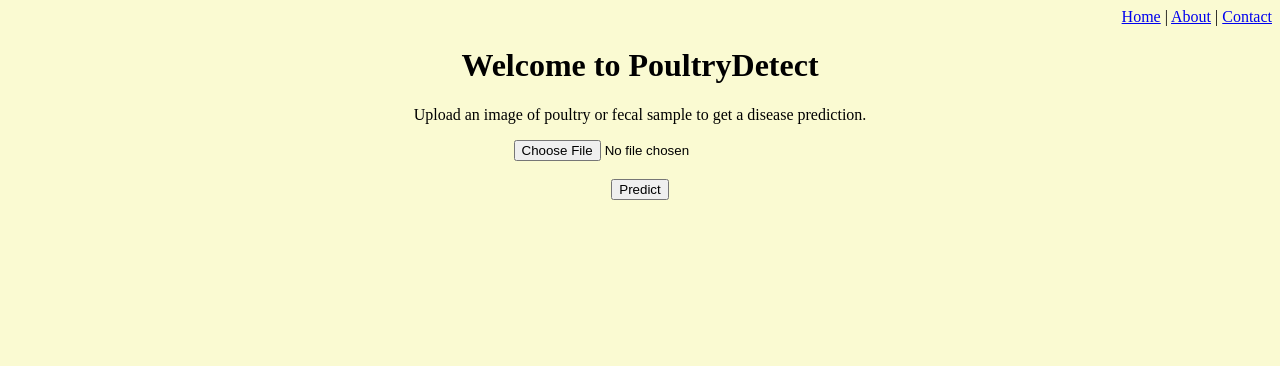
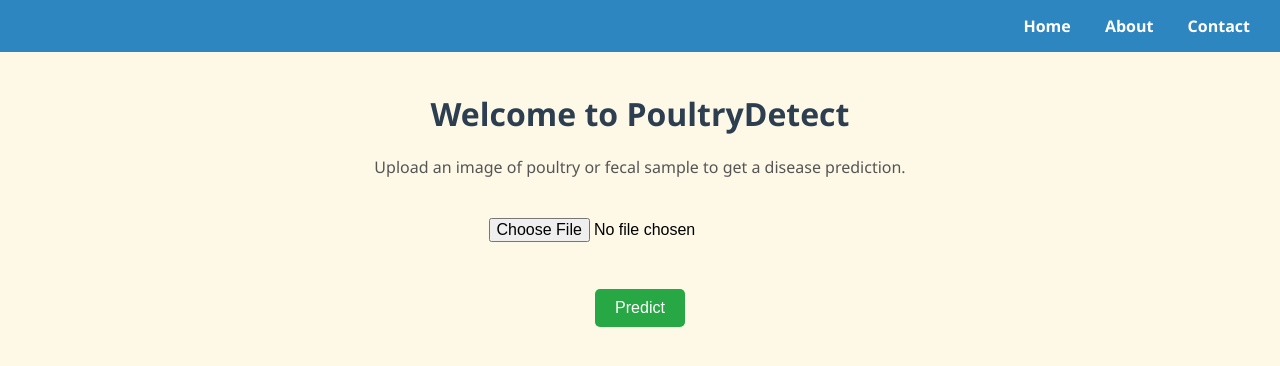
Before and after one commit to manjunadha20/Transfer-Learning-Based-Classification-of-Poultry-Diseases-Enhanced-health-management, a Flask app: page / in a window 1280 px wide. Shown: the top 366 px of the page. Run offline with Flask 3, Linux system fonts and the light colour scheme.

Commit message:
Update index.html

```diff
--- a/templates/index.html
+++ b/templates/index.html
@@ -3,25 +3,107 @@
 <head>
     <meta charset="UTF-8">
     <title>PoultryDetect - Home</title>
+    <style>
+        body {
+            font-family: 'Segoe UI', sans-serif;
+            background-color: #fef9e7;
+            margin: 0;
+            padding: 0;
+        }
+
+        nav {
+            background-color: #2e86c1;
+            color: white;
+            padding: 15px;
+            text-align: right;
+        }
+
+        nav a {
+            color: white;
+            text-decoration: none;
+            margin: 0 15px;
+            font-weight: bold;
+        }
+
+        nav a:hover {
+            text-decoration: underline;
+        }
+
+        h1 {
+            text-align: center;
+            margin-top: 40px;
+            color: #2c3e50;
+        }
+
+        p {
+            text-align: center;
+            color: #555;
+        }
+
+        form {
+            text-align: center;
+            margin-top: 30px;
+        }
+
+        input[type="file"] {
+            padding: 10px;
+            font-size: 16px;
+        }
+
+        button {
+            background-color: #28a745;
+            color: white;
+            border: none;
+            padding: 10px 20px;
+            font-size: 16px;
+            margin-top: 15px;
+            border-radius: 5px;
+            cursor: pointer;
+        }
+
+        button:hover {
+            background-color: #218838;
+        }
+
+        .result-box {
+            max-width: 600px;
+            margin: 40px auto;
+            background-color: #eaf2f8;
+            padding: 20px;
+            border-left: 5px solid #2e86c1;
+            border-radius: 8px;
+            font-size: 1.2em;
+            display: block;
+            box-shadow: 0 0 8px rgba(0, 0, 0, 0.1);
+        }
+
+        .result-box h2 {
+            margin-top: 0;
+        }
+
+        strong {
+            color: #154360;
+        }
+    </style>
 </head>
-<body style="background-color: lightgoldenrodyellow;">
-    <nav style="text-align: right;">
-        <a href="{{ url_for('home') }}">Home</a> |
-        <a href="{{ url_for('about') }}">About</a> |
+<body>
+    <nav>
+        <a href="{{ url_for('home') }}">Home</a>
+        <a href="{{ url_for('about') }}">About</a>
         <a href="{{ url_for('contact') }}">Contact</a>
     </nav>
-    <h1 style="text-align: center;">Welcome to PoultryDetect</h1>
-    <p style="text-align: center;">Upload an image of poultry or fecal sample to get a disease prediction.</p>
 
-    <form action="/predict" method="POST" enctype="multipart/form-data" style="text-align: center;">
-        <input type="file" name="file" accept="image/*" required>
-        <br><br>
+    <h1>Welcome to PoultryDetect</h1>
+    <p>Upload an image of poultry or fecal sample to get a disease prediction.</p>
+
+    <form action="/predict" method="POST" enctype="multipart/form-data">
+        <input type="file" name="file" accept="image/*" required><br><br>
         <button type="submit">Predict</button>
     </form>
 
     {% if disease %}
-    <div style="text-align:center; margin-top:20px;">
-        <h2>Prediction:</h2>
+    <div class="result-box">
+        <h2>Prediction Result</h2>
         <p>Disease: <strong>{{ disease }}</strong></p>
         <p>Treatment: <strong>{{ treatment }}</strong></p>
     </div>
```
